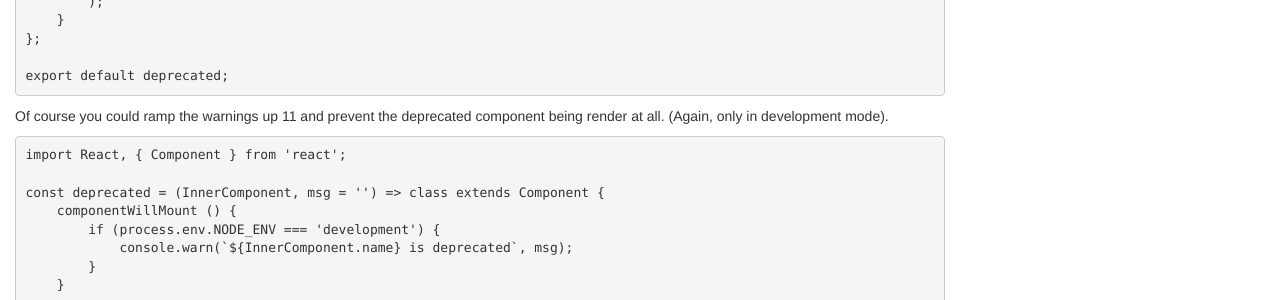
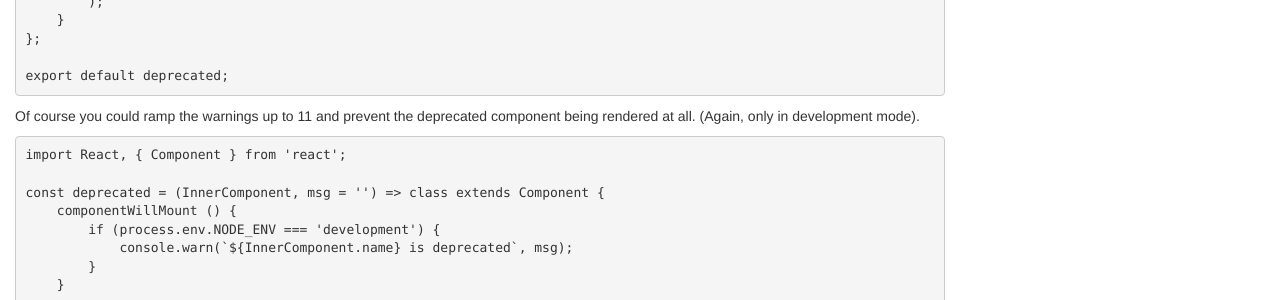
Before and after one commit to whawker/whawker.github.io, a Jekyll site: the page built from _posts/2016-07-15-deprecating-react-components-with-higher-order-components.md, in a window 1280 px wide. Shown: the part 795-1095 px from the top of the page. Built offline with Jekyll 4.4.1, drawn with Linux system fonts in a browser that asks for light colours; nearby versions of some CDN libraries; a script that is not in the unit is left out.

Commit message:
Correct poor English

````diff
--- a/_posts/2016-07-15-deprecating-react-components-with-higher-order-components.md
+++ b/_posts/2016-07-15-deprecating-react-components-with-higher-order-components.md
@@ -46,7 +46,7 @@ const deprecated = (InnerComponent, msg = '') => class extends Component {
 export default deprecated;
 ```
 
-Of course you could ramp the warnings up 11 and prevent the deprecated component being render at all. (Again, only in development mode).
+Of course you could ramp the warnings up to 11 and prevent the deprecated component being rendered at all. (Again, only in development mode).
 
 ```js
 import React, { Component } from 'react';
````
